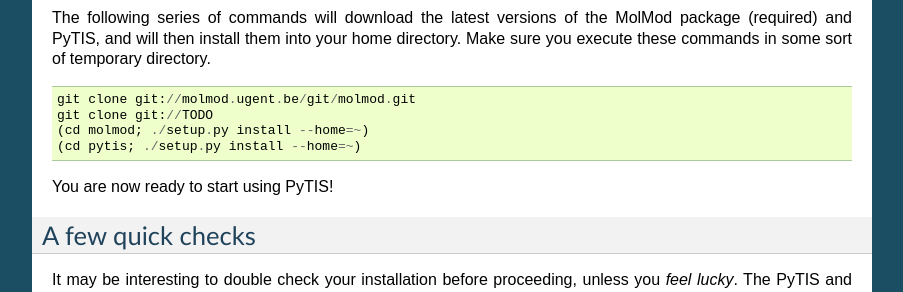
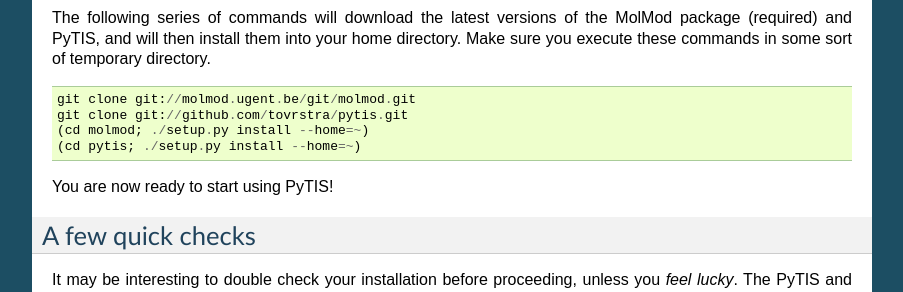
Before and after one commit to tovrstra/pytis, a Sphinx documentation site: the page built from doc/tut_install.rst, in a window 1280 px wide and 900 px high, scrolled down 1160 px. Shown: the part 152-444 px from the top of the window, without its empty margins (198-1101 px from the left). Built offline with Sphinx 7.4.7, drawn with Linux system fonts in a browser that asks for light colours; formulas are drawn with MathJax 3.

Commit message:
Updated git url in install docs

```diff
--- a/doc/tut_install.rst
+++ b/doc/tut_install.rst
@@ -80,7 +80,7 @@
 directory. ::
 
     git clone git://molmod.ugent.be/git/molmod.git
-    git clone git://TODO
+    git clone git://github.com/tovrstra/pytis.git
     (cd molmod; ./setup.py install --home=~)
     (cd pytis; ./setup.py install --home=~)
 
```
